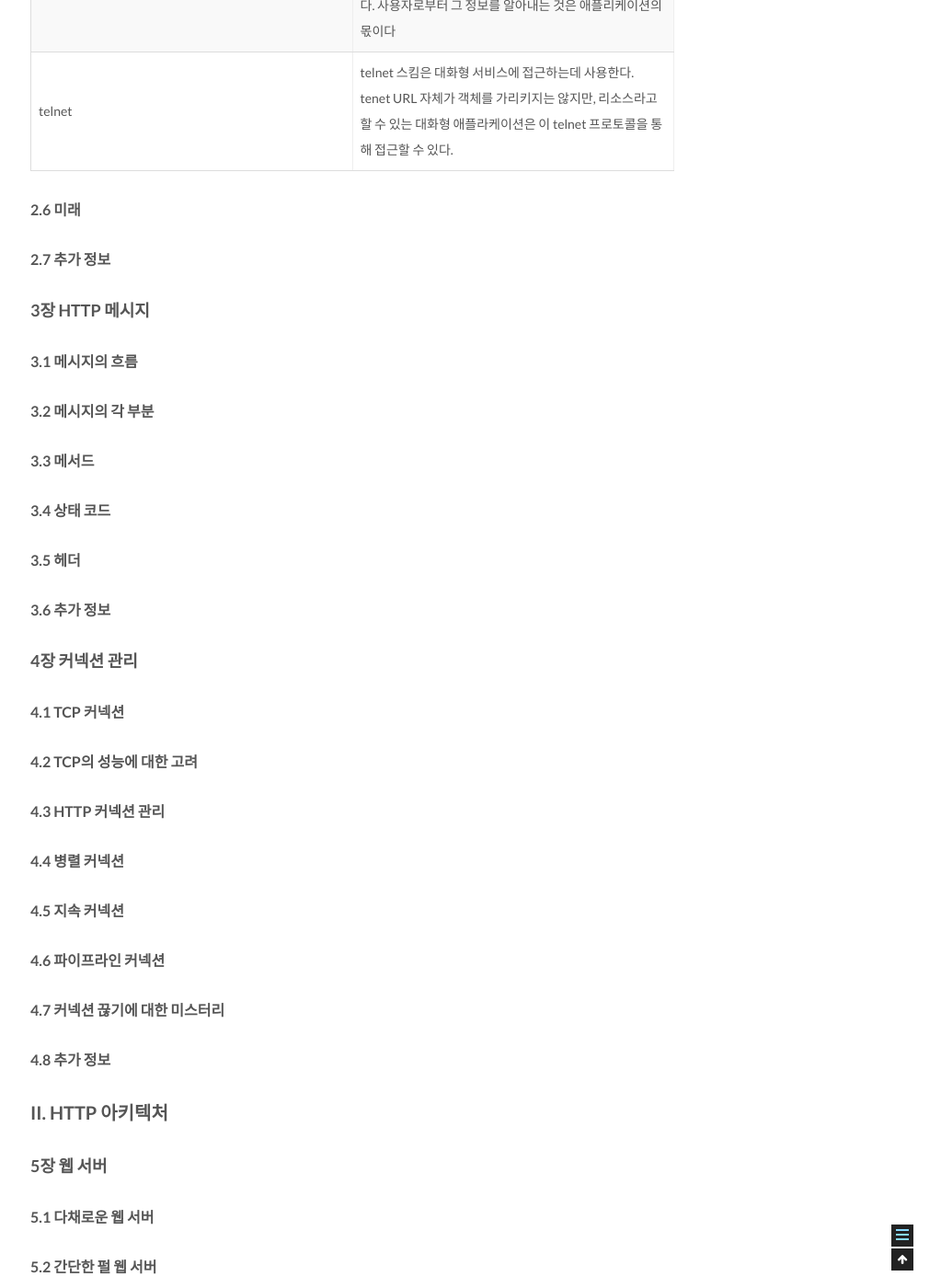
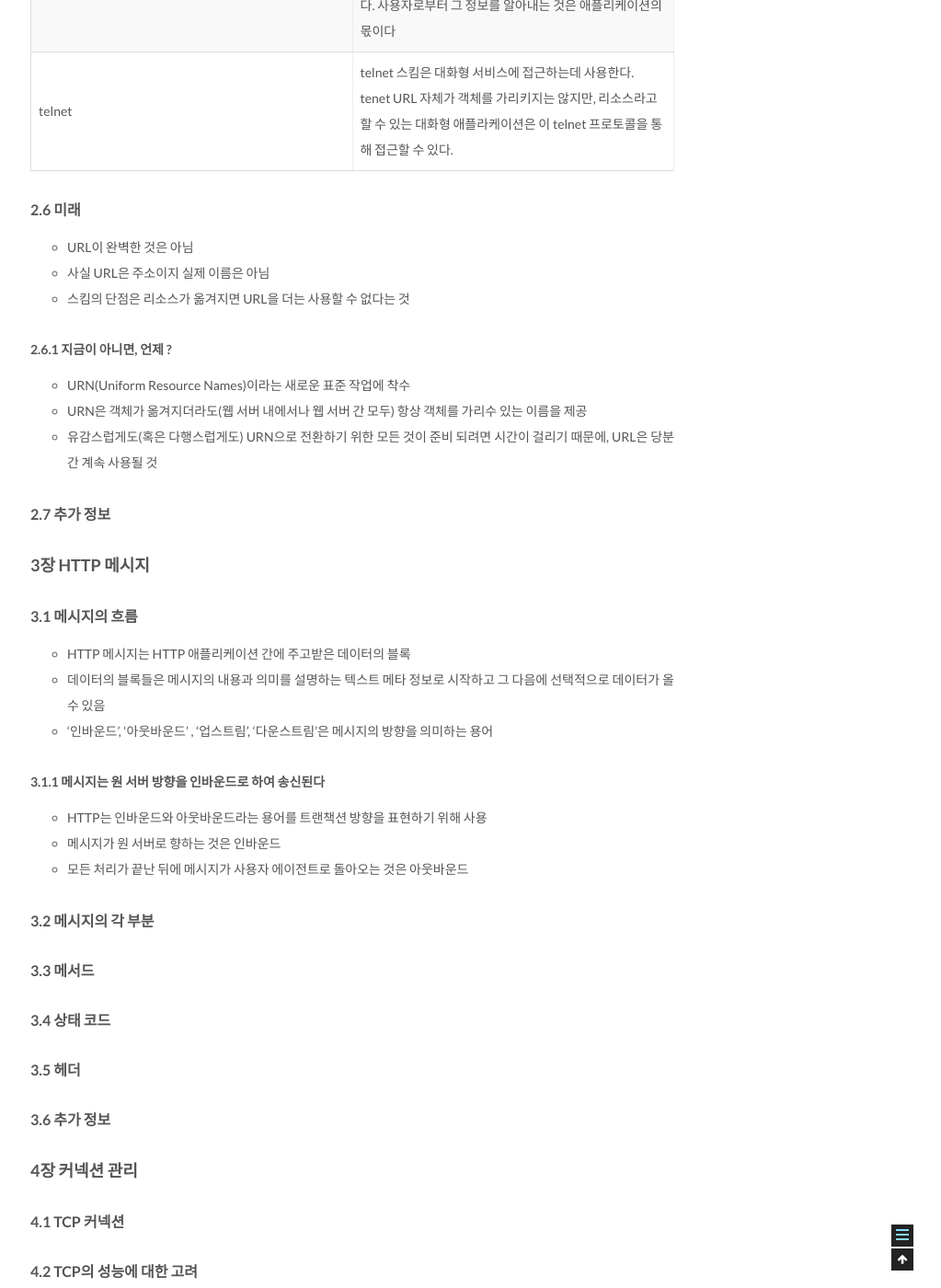
Before and after one commit to csj4032/csj4032.github.io, a Jekyll site: the page built from _posts/2018-01-21-HTTP완벽가이드.md, in a window 1280 px wide and 1400 px high, scrolled down 16561 px. Shown: the whole window at 92% size, without its empty margins (257-1280 px from the left). Built offline with Jekyll 4.4.1, drawn with Linux system fonts in a browser that asks for light colours.

Commit message:
HTTP완벽가이드 포스팅 수정

```diff
--- a/_posts/2018-01-21-HTTP완벽가이드.md
+++ b/_posts/2018-01-21-HTTP완벽가이드.md
@@ -360,12 +360,28 @@ tags:
 | telnet | telnet 스킴은 대화형 서비스에 접근하는데 사용한다. tenet URL 자체가 객체를 가리키지는 않지만, 리소스라고 할 수 있는 대화형 애플라케이션은 이 telnet 프로토콜을 통해 접근할 수 있다. |
 
 #### 2.6 미래
+* URL이 완벽한 것은 아님
+* 사실 URL은 주소이지 실제 이름은 아님
+* 스킴의 단점은 리소스가 옮겨지면 URL을 더는 사용할 수 없다는 것
+
+##### 2.6.1 지금이 아니면, 언제 ?
+* URN(Uniform Resource Names)이라는 새로운 표준 작업에 착수
+* URN은 객체가 옮겨지더라도(웹 서버 내에서나 웹 서버 간 모두) 항상 객체를 가리수 있는 이름을 제공
+* 유감스럽게도(혹은 다행스럽게도) URN으로 전환하기 위한 모든 것이 준비 되려면 시간이 걸리기 때문에, URL은 당분간 계속 사용될 것
 
 #### 2.7 추가 정보
 
 ### 3장 HTTP 메시지
 
 #### 3.1 메시지의 흐름
+* HTTP 메시지는 HTTP 애플리케이션 간에 주고받은 데이터의 블록
+* 데이터의 블록들은 메시지의 내용과 의미를 설명하는 텍스트 메타 정보로 시작하고 그 다음에 선택적으로 데이터가 올 수 있음
+* '인바운드', '아웃바운드' , '업스트림', '다운스트림'은 메시지의 방향을 의미하는 용어
+
+##### 3.1.1 메시지는 원 서버 방향을 인바운드로 하여 송신된다
+* HTTP는 인바운드와 아웃바운드라는 용어를 트랜책션 방향을 표현하기 위해 사용
+* 메시지가 원 서버로 향하는 것은 인바운드
+* 모든 처리가 끝난 뒤에 메시지가 사용자 에이전트로 돌아오는 것은 아웃바운드
 
 #### 3.2 메시지의 각 부분
 
```
